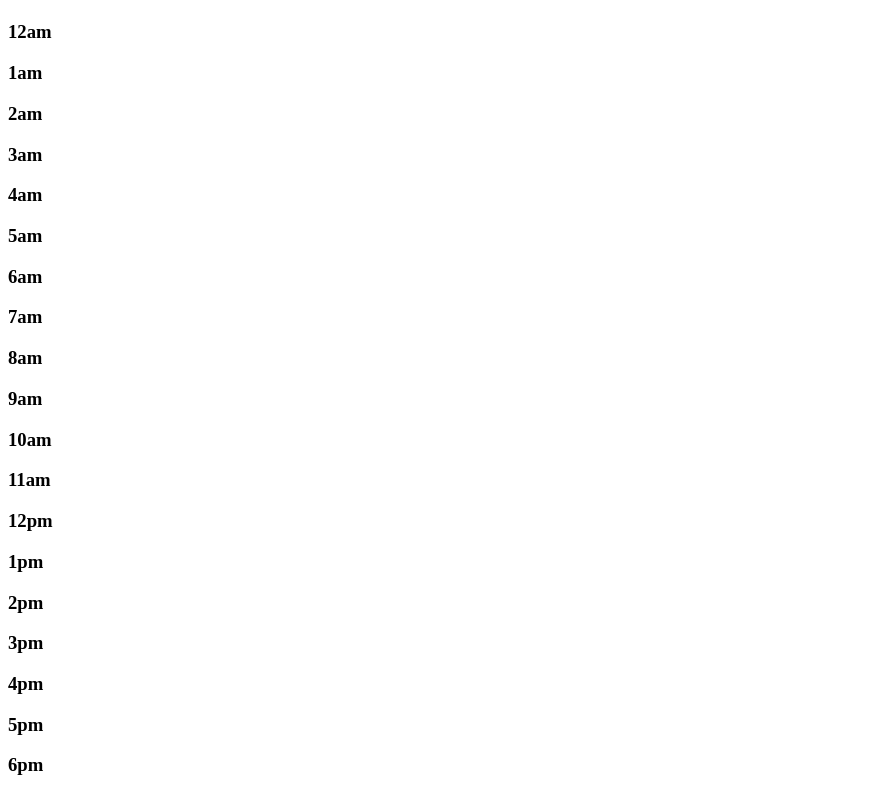
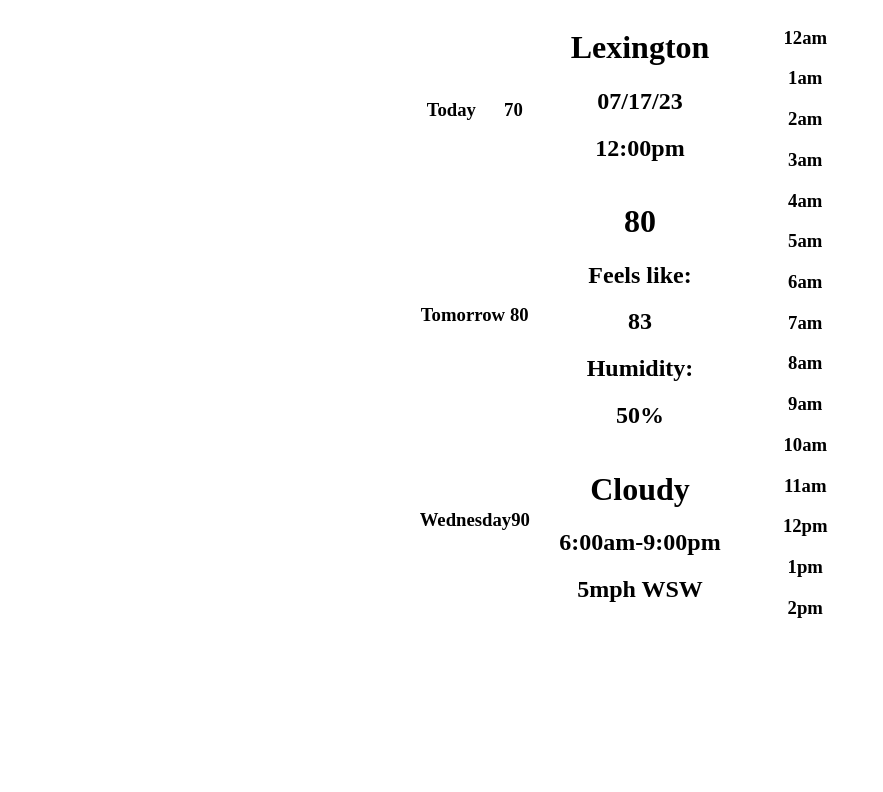
Before and after one commit to Mark-Elliott5/weather-app, a website built with webpack: page dist/index.html in a window 1280 px wide. Shown: the top 792 px of the page, without its empty margins (0-883 px from the left). Built offline with nearby package versions, Linux system fonts and the light colour scheme; no server answers; files whose address does not match are found by name.

Commit message:
Basic css styling

```diff
--- a/dist/index.html
+++ b/dist/index.html
@@ -12,26 +12,46 @@
 </head>
 <body>
     <main id="content">
-        <div id="3-day-forecast">
-            <div id="forecast-today"></div>
-            <div id="forecast-tomorrow"></div>
-            <div id="forecast-dat"></div>
+        <div id="three-day-forecast" class="three-levels">
+            <div id="forecast-today" class="forecast-tabs">
+                <h3>Today</h3>
+                <img>
+                <h3>70</h3>
+            </div>
+            <div id="forecast-tomorrow" class="forecast-tabs">
+                <h3>Tomorrow</h3>
+                <img>
+                <h3>80</h3>
+            </div>
+            <div id="forecast-dat" class="forecast-tabs">
+                <h3>Wednesday</h3>
+                <img>
+                <h3>90</h3>
+            </div>
         </div>
-        <div id="today-wrapper">
+        <div id="today-wrapper" class="three-levels">
             <div id="location-wrapper">
-                <h1 id="location"></h1>
-                <h2 id="date"></h2>
-                <h2 id="time"></h2>
+                <h1 id="location">Lexington</h1>
+                <h2 id="date">07/17/23</h2>
+                <h2 id="time">12:00pm</h2>
             </div>
             <div id="temperature-wrapper">
-                <h1 id="temperature"></h1>
-                <h2 id="feels-like"></h2>
-                <h2 id="humidity"></h2>
+                <div class="stats-wrapper">
+                    <h1 id="temperature">80</h1>
+                </div>
+                <div class="stats-wrapper">
+                    <h2>Feels like: </h2>
+                    <h2 id="feels-like">83</h2>
+                </div>
+                <div class="stats-wrapper">
+                    <h2>Humidity: </h2>
+                    <h2 id="humidity">50%</h2>
+                </div>
             </div>
             <div id="cloud-conditions-wrapper">
-                <h1 id="cloud-conditions"></h1>
-                <h2 id="sunrise-sunset"></h2>
-                <h2 id="wind-speed"></h2>
+                <h1 id="cloud-conditions">Cloudy</h1>
+                <h2 id="sunrise-sunset">6:00am-9:00pm</h2>
+                <h2 id="wind-speed">5mph WSW</h2>
             </div>
         </div>
         <div id="temperature-intervals">
--- /dev/null
+++ b/dist/styles.css
@@ -0,0 +1,28 @@
+html,body {
+    width: 100%;
+    height: 100%;
+    display: flex;
+    justify-content: center;
+    text-align: center;
+}
+
+main {
+    display: grid;
+    grid-template-columns: 1fr 2fr 1fr;
+    height: 50%;
+}
+
+.three-levels {
+    display: flex;
+    flex-direction: column;
+    justify-content: space-around;
+}
+
+#temperature-intervals {
+    overflow: scroll;
+}
+
+.forecast-tabs {
+    display: flex;
+    justify-content: space-around;
+}
```
Also changed, not shown: images/weatherappdesign.png (added).
